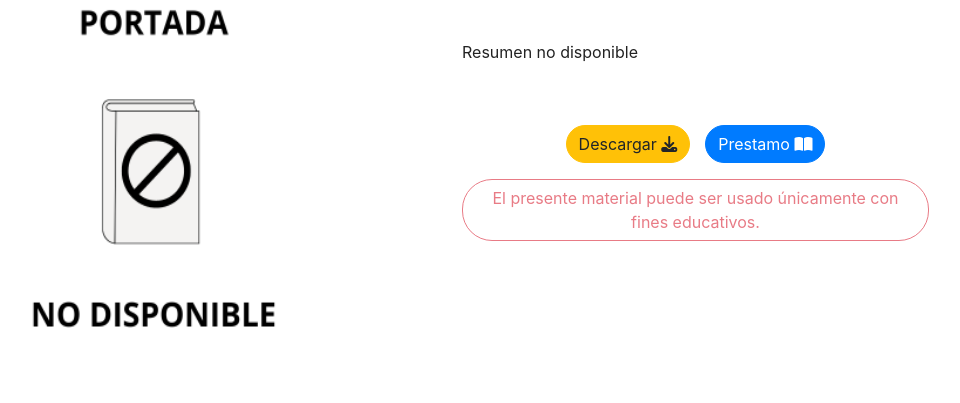
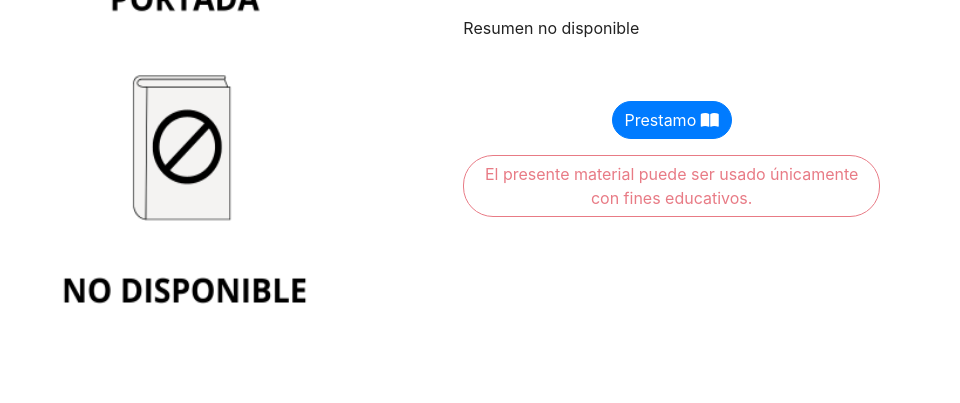
Before and after one commit to GeraldineC14/BibliotecaVirtual, a PHP site: page /views/detalle.view.php?resumen=1 in a window 1280 px wide. Shown: the part 282-685 px from the top of the page, without its empty margins (187-1147 px from the left). Run offline with PHP 8.4, Linux system fonts and the light colour scheme; the visitor is signed in with stand-in values (Sample User, id 1); data that the repository does not hold is empty; some libraries are stand-ins or nearby versions.

Commit message:
ocultar btn  PDF NULL

```diff
--- a/views/detalle.view.php
+++ b/views/detalle.view.php
@@ -213,11 +213,10 @@
                     </p>
                     <div class="text-center">
                         <div class="btn-group" role="group">
-                            <a href="PDF/${registros['url'] || 'sin-pdf.png'}" download="${registros['descriptions']}.pdf" class="btn btn-warning mr-3" style="border-radius: 20px;"    type="button">Descargar <i class="fa-solid fa-download"></i></a>
+                            ${registros['url'] ? `<a href="PDF/${registros['url']}" download="${registros['descriptions']}.pdf" class="btn btn-warning mr-3" style="border-radius: 20px;" type="button">Descargar <i class="fa-solid fa-download"></i></a>` : ''}
                             <a href='./prestamos.view.php?prestamo=${registros['idbook']}' class="btn btn-primary prestamos" style="border-radius: 20px;" type="button">Prestamo <i class="fa-solid fa-book-open"></i></a>
                         </div>
                         <button class="btn btn-outline-danger mt-3" style="border-radius: 30px;" disabled="disabled">El presente material puede ser usado únicamente con fines educativos.</button>
-
                     </div>
                 </div>
             </div>
```
